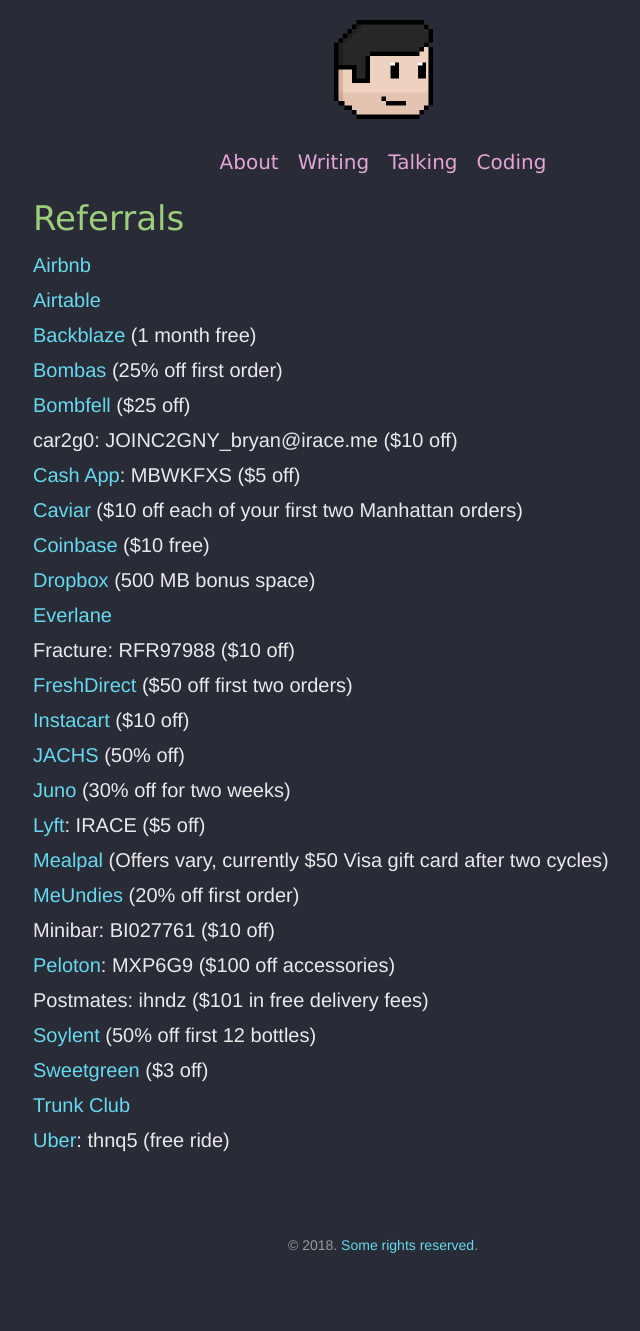
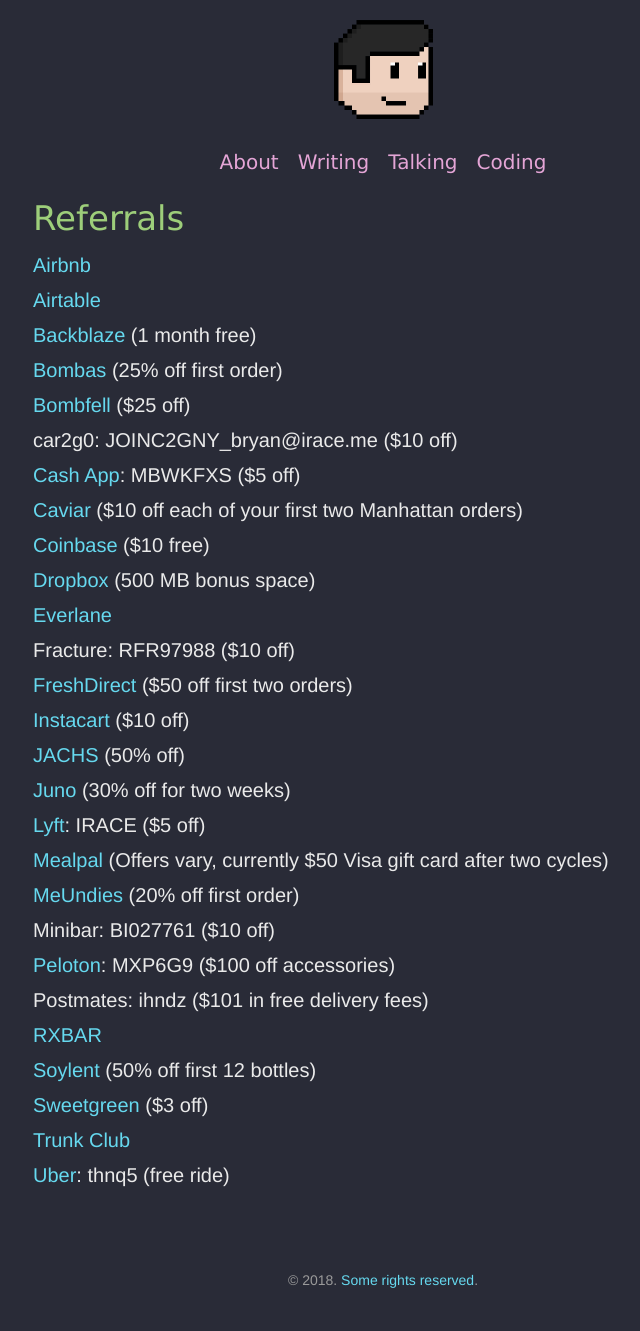
Before and after one commit to irace/irace.github.com, a Jekyll site: the page built from referrals.md, in a window 1280 px wide. Shown: the whole page, without its empty margins (257-897 px from the left). Built offline with Jekyll 4.4.1, drawn with Linux system fonts in a browser that asks for light colours; before the commit the page ends 1296 px from its top, so only the background shows below that.

Commit message:
Add RxBar referral link

```diff
--- a/referrals.md
+++ b/referrals.md
@@ -3,29 +3,30 @@
 layout: page
 ---
 
-* [Airbnb](www.airbnb.com/c/bryani15)
-* [Airtable](https://airtable.com/invite/r/CwMMir3M)
-* [Backblaze](https://secure.backblaze.com/r/01vy1j) (1 month free)
-* [Bombas](http://refer.bombas.com/x/52D27X) (25% off first order)
-* [Bombfell](https://bombfell.com/?rc=480709OqTbn) ($25 off)
-* car2g0: JOINC2GNY_bryan@irace.me ($10 off)
-* [Cash App](https://cash.me/app/MBWKFXS): MBWKFXS ($5 off)
-* [Caviar](https://www.trycaviar.com/r/f06r54?s=web) ($10 off each of your first two Manhattan orders)
-* [Coinbase](https://www.coinbase.com/join/529cc96243bb6bfb760000e8) ($10 free)
-* [Dropbox](https://db.tt/PNFeXTxb) (500 MB bonus space)
-* [Everlane](https://www.everlane.com/r/bryanirace)
-* Fracture: RFR97988 ($10 off)
-* [FreshDirect](https://refer.freshdirect.com/s/bryan) ($50 off first two orders)
-* [Instacart](https://inst.cr/t/T7njvHHcW) ($10 off)
-* [JACHS](http://fbuy.me/iVU64) (50% off)
-* [Juno](https://join.gojuno.com/XAEa2Z9f8K) (30% off for two weeks)
-* [Lyft](https://www.lyft.com/invite/IRACE): IRACE ($5 off)
-* [Mealpal](https://mealpal.com/bryanirace) (Offers vary, currently $50 Visa gift card after two cycles)
-* [MeUndies](http://getcomfy.in/ghS3h) (20% off first order)
-* Minibar: BI027761 ($10 off)
-* [Peloton](https://www.pelotoncycle.com/referrals/MXP6G9): MXP6G9 ($100 off accessories)
-* Postmates: ihndz ($101 in free delivery fees)
-* [Soylent](soy.lt/r/bJs7WOLaJP) (50% off first 12 bottles)
-* [Sweetgreen](https://www.thelevelup.com/c/EM-S2EKOLR5FT) ($3 off)
-* [Trunk Club](https://www.trunkclub.com/my/invite/9WCPMS)
-* [Uber](https://www.uber.com/invite/thnq5): thnq5 (free ride)
+- [Airbnb](www.airbnb.com/c/bryani15)
+- [Airtable](https://airtable.com/invite/r/CwMMir3M)
+- [Backblaze](https://secure.backblaze.com/r/01vy1j) (1 month free)
+- [Bombas](http://refer.bombas.com/x/52D27X) (25% off first order)
+- [Bombfell](https://bombfell.com/?rc=480709OqTbn) ($25 off)
+- car2g0: JOINC2GNY_bryan@irace.me ($10 off)
+- [Cash App](https://cash.me/app/MBWKFXS): MBWKFXS ($5 off)
+- [Caviar](https://www.trycaviar.com/r/f06r54?s=web) ($10 off each of your first two Manhattan orders)
+- [Coinbase](https://www.coinbase.com/join/529cc96243bb6bfb760000e8) ($10 free)
+- [Dropbox](https://db.tt/PNFeXTxb) (500 MB bonus space)
+- [Everlane](https://www.everlane.com/r/bryanirace)
+- Fracture: RFR97988 ($10 off)
+- [FreshDirect](https://refer.freshdirect.com/s/bryan) ($50 off first two orders)
+- [Instacart](https://inst.cr/t/T7njvHHcW) ($10 off)
+- [JACHS](http://fbuy.me/iVU64) (50% off)
+- [Juno](https://join.gojuno.com/XAEa2Z9f8K) (30% off for two weeks)
+- [Lyft](https://www.lyft.com/invite/IRACE): IRACE ($5 off)
+- [Mealpal](https://mealpal.com/bryanirace) (Offers vary, currently $50 Visa gift card after two cycles)
+- [MeUndies](http://getcomfy.in/ghS3h) (20% off first order)
+- Minibar: BI027761 ($10 off)
+- [Peloton](https://www.pelotoncycle.com/referrals/MXP6G9): MXP6G9 ($100 off accessories)
+- Postmates: ihndz ($101 in free delivery fees)
+- [RXBAR](http://rxbar.me/juoty)
+- [Soylent](soy.lt/r/bJs7WOLaJP) (50% off first 12 bottles)
+- [Sweetgreen](https://www.thelevelup.com/c/EM-S2EKOLR5FT) ($3 off)
+- [Trunk Club](https://www.trunkclub.com/my/invite/9WCPMS)
+- [Uber](https://www.uber.com/invite/thnq5): thnq5 (free ride)
```
